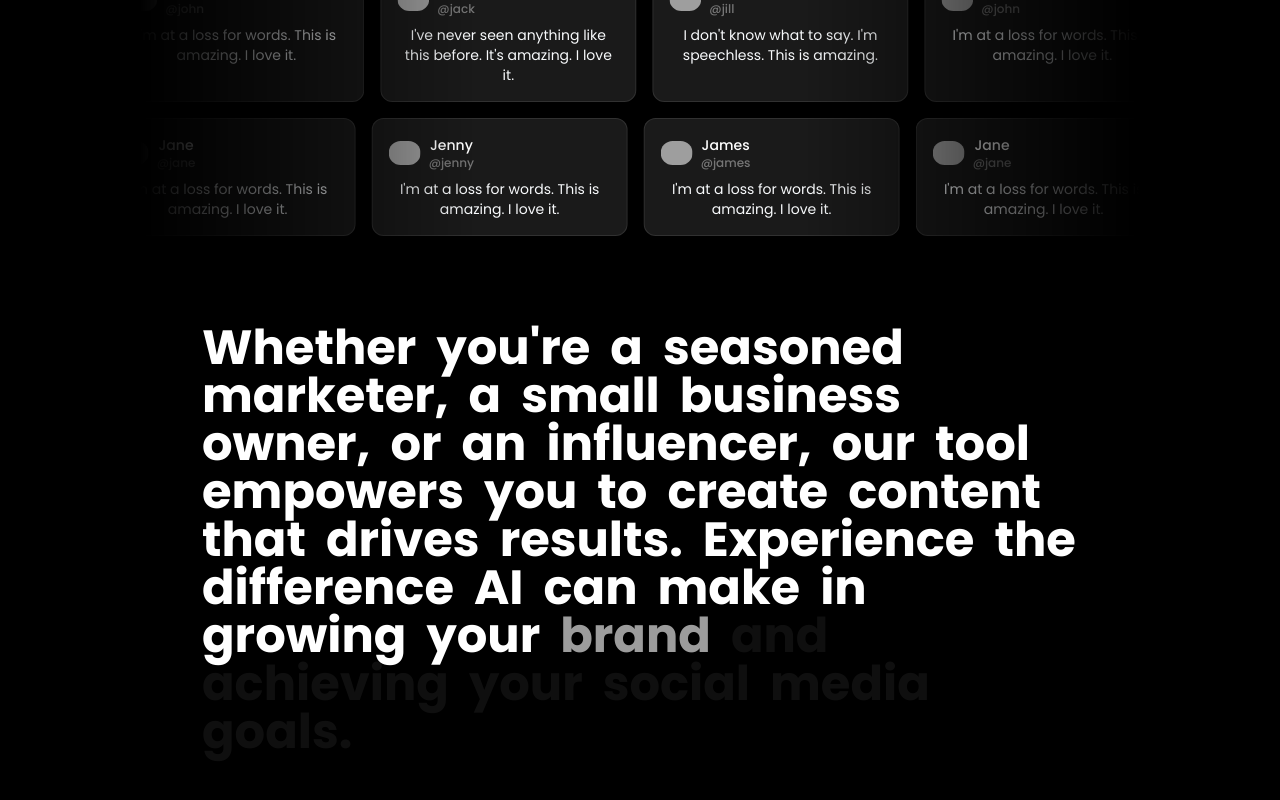
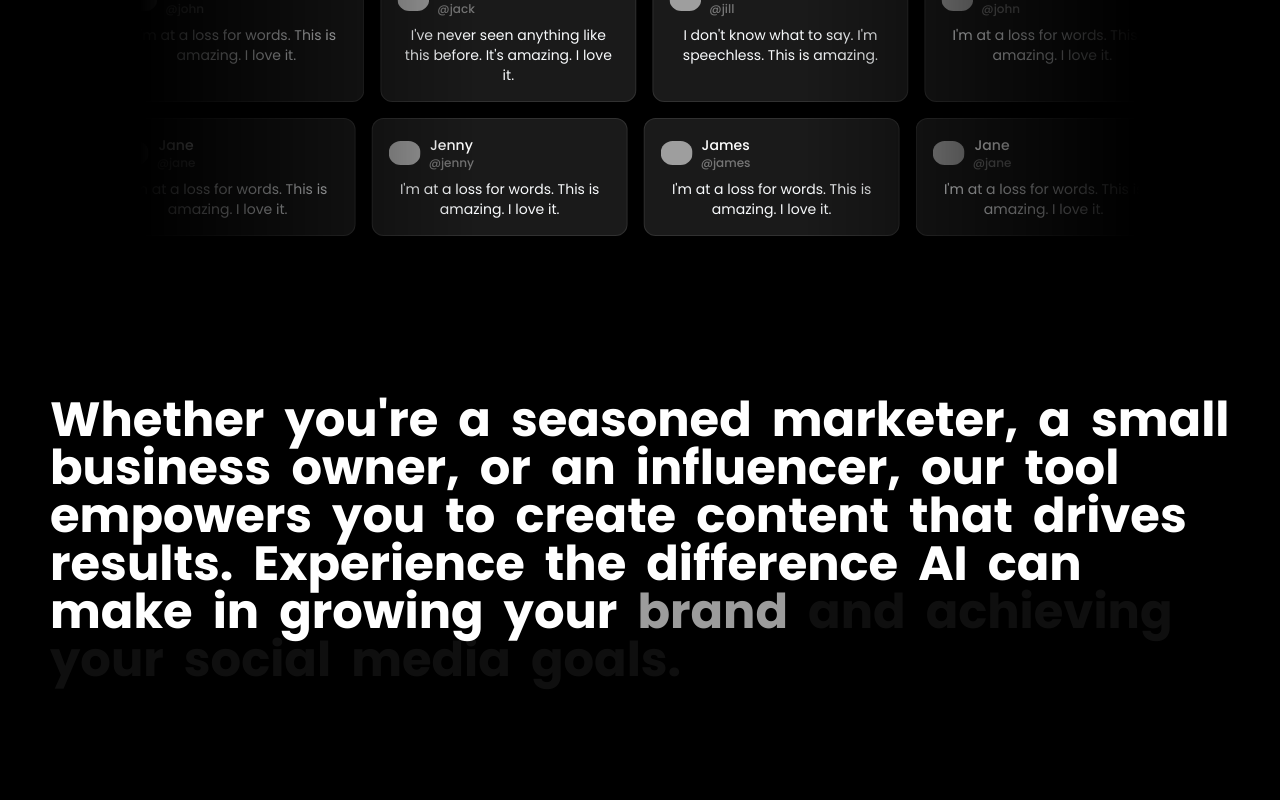
Before and after one commit to viralxpost/viralxpost-web, a React (Vite) app in the folder frontend/: page / in a window 1280 px wide. Shown: the part 2729-3529 px from the top of the page. Built offline with nearby package versions, Linux system fonts and the light colour scheme; grey boxes are pictures that could not be loaded.

Commit message:
add width at text reveal text

```diff
--- a/frontend/src/components/magicui/text-reveal.tsx
+++ b/frontend/src/components/magicui/text-reveal.tsx
@@ -25,7 +25,7 @@ export const TextRevealByWord: FC<TextRevealByWordProps> = ({
     <div ref={targetRef} className={cn("relative z-0 h-[200vh]", className)}>
       <div
         className={
-          "sticky top-0 mx-auto flex h-[30%] max-w-4xl items-center bg-transparent"
+          "sticky top-0 mx-auto flex h-[30%] max-w-[1200px] items-center bg-transparent"
         }
       >
         <p
```
